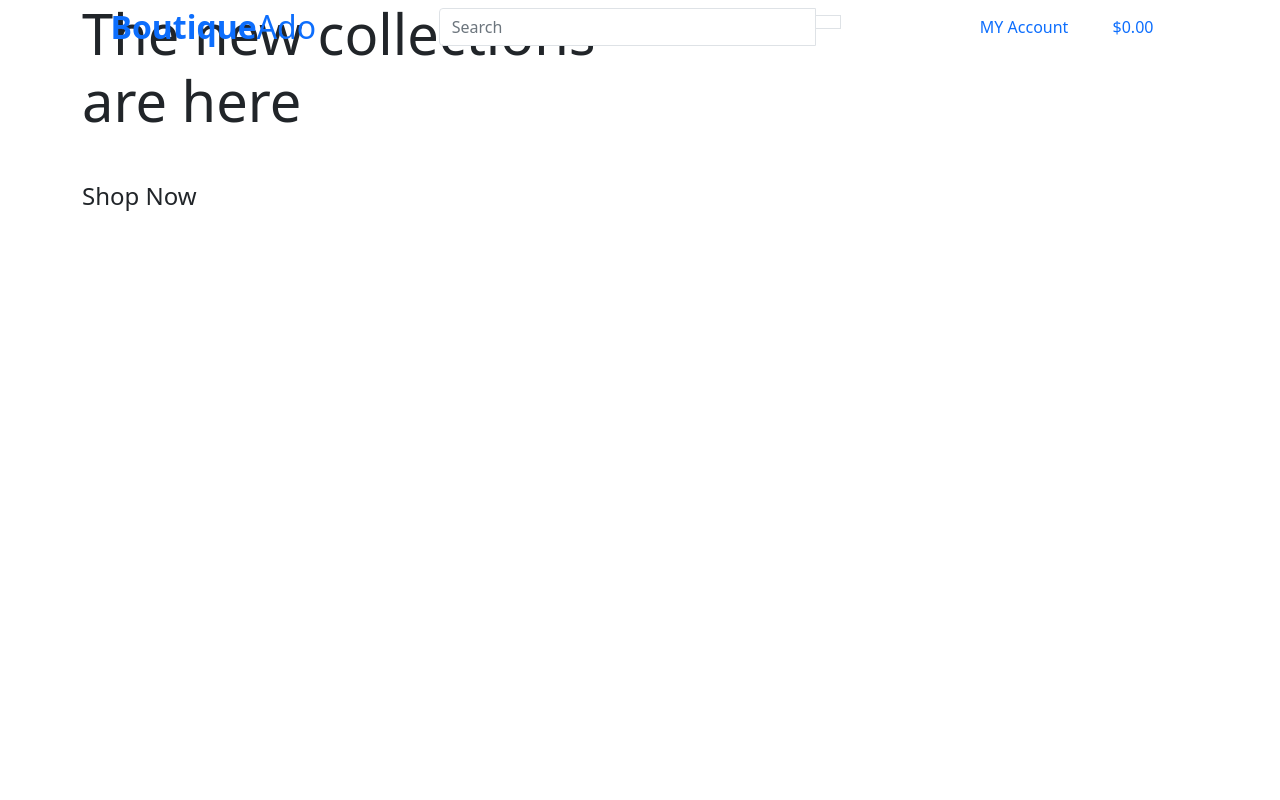
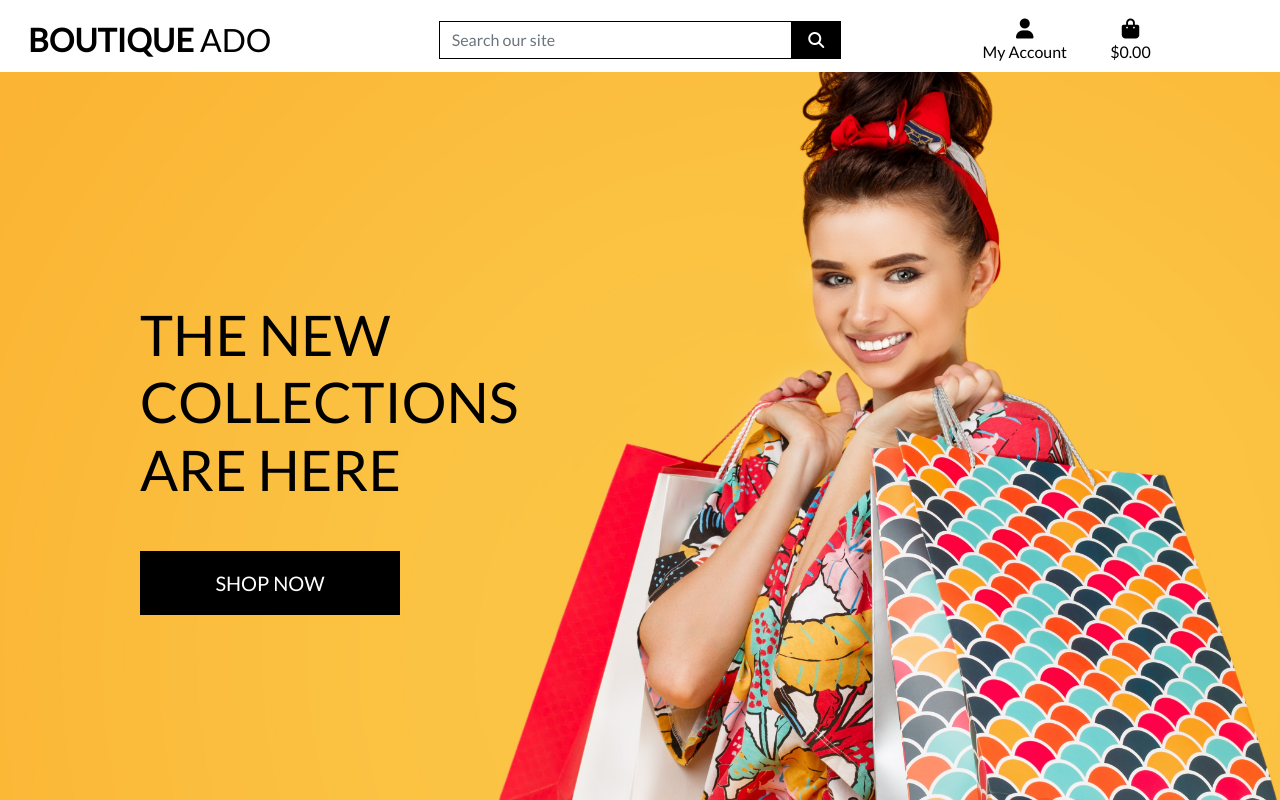
Before and after one commit to behnazkhoshnood/boutique_ado_v1, a Django app: page / in a window 1280 px wide. Run offline with Django 3.2, Linux system fonts and the light colour scheme; some libraries are stand-ins or nearby versions.

Commit message:
completed homepage header and css

```diff
--- a/boutique_ado/settings.py
+++ b/boutique_ado/settings.py
@@ -148,3 +148,7 @@ USE_TZ = True
 # https://docs.djangoproject.com/en/3.1/howto/static-files/
 
 STATIC_URL = '/static/'
+STATICFILES_DIRS = (os.path.join(BASE_DIR, 'static'),)
+
+MEDIA_URL = '/media/'
+MEDIA_ROOT = os.path.join(BASE_DIR, 'media')
--- a/boutique_ado/urls.py
+++ b/boutique_ado/urls.py
@@ -15,9 +15,11 @@ Including another URLconf
 """
 from django.contrib import admin
 from django.urls import path, include
+from django.conf import settings
+from django.conf.urls.static import static
 
 urlpatterns = [
     path('admin/', admin.site.urls),
     path('accounts/', include('allauth.urls')),
     path('', include('home.urls')),
-]
+] + static(settings.MEDIA_URL, document_root=settings.MEDIA_ROOT)
--- a/home/templates/home/index.html
+++ b/home/templates/home/index.html
@@ -2,7 +2,7 @@
 {% load static %}
 
 {% block page_header %}
-    <div class="container header-container ">
+    <div class="container header-container">
         <div class="row">
             <div class="col"></div>
         </div>
@@ -11,14 +11,14 @@
 
 {% block content %}
     <div class="container h-100">
-        <div class="row h-100 ">
+        <div class="row h-100">
             <div class="col-7 col-md-6 my-auto">
                 <h1 class="display-4 logo-font text-black">
                     The new collections are here
                 </h1>
                 <div class="my-5">
-                    <h4>Shop Now
-                        <a href="" class="shop-now-button btn btn-lg rounded-0 text-uppercase py-3"></a>
+                    <h4>
+                        <a href="" class="shop-now-button btn btn-lg rounded-0 text-uppercase py-3">Shop Now</a>
                     </h4>
                 </div>
             </div>
--- /dev/null
+++ b/static/css/base.css
@@ -0,0 +1,81 @@
+html {
+    height: 100%;
+}
+
+body {
+    background: url('/media/homepage_background_cropped.jpg') no-repeat center center fixed;
+    background-size: cover;
+    height: calc(100vh - 164px);
+    color: #555;
+    font-family: 'Lato';
+}
+
+/* from Bulma */
+.icon {
+    align-items: center;
+    display: inline-flex;
+    justify-content: center;
+    height: 1.5rem;
+    width: 1.5rem;
+}
+
+.logo-font {
+    text-transform: uppercase;
+}
+
+.main-logo-link {
+    width: fit-content;
+}
+
+.shop-now-button {
+    background: black;
+    color: white;
+    min-width: 260px;
+}
+
+.btn-black {
+    background: black;
+    color: white;
+}
+
+.shop-now-button:hover,
+.shop-now-button:active,
+.shop-now-button:focus,
+.btn-black:hover,
+.btn-black:active,
+.btn-black:focus {
+    background: #222;
+    color: white;
+}
+
+.text-black {
+    color: #000 !important;
+}
+
+.border-black {
+    border: 1px solid black !important;
+}
+
+/* -------------------------------- Media Queries */
+
+/* Slightly larger container on xl screens */
+@media (min-width: 1200px) {
+  .container {
+    max-width: 80%;
+  }
+}
+
+/* fixed top navbar only on medium and up */
+@media (min-width: 992px) {
+    .fixed-top-desktop-only {
+        position: fixed;
+        top: 0;
+        right: 0;
+        left: 0;
+        z-index: 1030;
+    }
+
+    .header-container {
+        padding-top: 164px;
+    }
+}
--- a/templates/base.html
+++ b/templates/base.html
@@ -2,6 +2,7 @@
 
 <!doctype html>
 <html lang="en">
+
 <head>
     {% block meta %}
     <meta http-equiv="X-UA-compatible" content="ie=edge">
@@ -13,14 +14,21 @@
     {% endblock %}
 
     {% block corecss %}
-            <link href="https://cdn.jsdelivr.net/npm/bootstrap@5.0.0-beta2/dist/css/bootstrap.min.css" rel="stylesheet" integrity="sha384-BmbxuPwQa2lc/FVzBcNJ7UAyJxM6wuqIj61tLrc4wSX0szH/Ev+nYRRuWlolflfl" crossorigin="anonymous">
+    <link href="https://cdn.jsdelivr.net/npm/bootstrap@5.0.0-beta2/dist/css/bootstrap.min.css" rel="stylesheet"
+        integrity="sha384-BmbxuPwQa2lc/FVzBcNJ7UAyJxM6wuqIj61tLrc4wSX0szH/Ev+nYRRuWlolflfl" crossorigin="anonymous">
+    <link rel="stylesheet" href="https://fonts.googleapis.com/css2?family=Lato&display=swap">
+    <link rel="stylesheet" href="{% static 'css/base.css' %}">
     {% endblock %}
 
     {% block extra_css %}
     {% endblock %}
 
     {% block corejs %}
-            <script src="https://cdn.jsdelivr.net/npm/bootstrap@5.0.0-beta2/dist/js/bootstrap.bundle.min.js" integrity="sha384-b5kHyXgcpbZJO/tY9Ul7kGkf1S0CWuKcCD38l8YkeH8z8QjE0GmW1gYU5S9FOnJ0" crossorigin="anonymous"></script>
+        <script src="https://kit.fontawesome.com/3d954e834e.js" crossorigin="anonymous"></script>
+        <script src="https://code.jquery.com/jquery-3.4.1.slim.min.js" integrity="sha384-J6qa4849blE2+poT4WnyKhv5vZF5SrPo0iEjwBvKU7imGFAV0wwj1yYfoRSJoZ+n" crossorigin="anonymous"></script>
+        <script src="https://cdn.jsdelivr.net/npm/popper.js@1.16.0/dist/umd/popper.min.js" integrity="sha384-Q6E9RHvbIyZFJoft+2mJbHaEWldlvI9IOYy5n3zV9zzTtmI3UksdQRVvoxMfooAo" crossorigin="anonymous"></script>
+        <script src="https://stackpath.bootstrapcdn.com/bootstrap/4.4.1/js/bootstrap.min.js" integrity="sha384-wfSDF2E50Y2D1uUdj0O3uMBJnjuUD4Ih7YwaYd1iqfktj0Uod8GCExl3Og8ifwB6" crossorigin="anonymous"></script>
+
     {% endblock %}
 
     {% block extra_js %}
@@ -28,18 +36,19 @@
 
     <title>Boutique Ado {% block extra_title %}{% endblock %}</title>
 </head>
+
 <body>
     <header class="container-fluid fixed-top">
-          <div class="row">
+        <div id="topnav" class="row bg-white pt-lg-2 d-none d-lg-flex">
             <div class="col-12 col-lg-4 my-auto py-1 py-lg-0 text-center text-lg-left">
                 <a href="{% url 'home' %}" class="nav-link main-logo-link">
-                        <h2 class="logo-front text-black my-0"><strong>Boutique</strong>Ado</h2>
+                    <h2 class="logo-font text-black my-0"><strong>Boutique</strong> Ado</h2>
                 </a>
             </div>
             <div class="col-12 col-lg-4 my-auto py-1 py-lg-0">
                 <form method="GET" action="">
                     <div class="input-group w-100">
-                            <input class="form-control border border-black round-0" type="text" name="q" placeholder="Search">
+                        <input class="form-control border border-black rounded-0" type="text" name="q" placeholder="Search our site">
                         <div class="input-group-append">
                             <button class="form-control btn btn-black border border-black rounded-0" type="submit">
                                 <span class="icon">
@@ -56,24 +65,24 @@
                         <a class="text-black nav-link" href="#" id="user-options" data-toggle="dropdown" aria-haspopup="true" aria-expanded="false">
                             <div class="text-center">
                                 <div><i class="fas fa-user fa-lg"></i></div>
-                                  <p class="my-0">MY Account</p>
+                                <p class="my-0">My Account</p>
                             </div>
                         </a>
                         <div class="dropdown-menu border-0" aria-labelledby="user-options">
                             {% if request.user.is_authenticated %}
                                 {% if request.user.is_superuser %}
-                                      <a href="" class="dropdoen-item">Product Management</a>
+                                    <a href="" class="dropdown-item">Product Management</a>
                                 {% endif %}
                                 <a href="" class="dropdown-item">My Profile</a>
-                                  <a href="% url 'account_logout' %" class="dropdown-item">Logout</a>
+                                <a href="{% url 'account_logout' %}" class="dropdown-item">Logout</a>
                             {% else %}
-                                  <a href="% url 'account_signup' %" class="dropdown-item">Register</a>
-                                  <a href="% url 'account_login' %" class="dropdown-item">Login</a>
+                                <a href="{% url 'account_signup' %}" class="dropdown-item">Register</a>
+                                <a href="{% url 'account_login' %}" class="dropdown-item">Login</a>
                             {% endif %}
                         </div>
                     </li>
                     <li class="list-inline-item">
-                          <a class="{% if grand_total %}text-info font-weight-blod{% else %}text-block{% endif %} nav-link" href="">
+                        <a class="{% if grand_total %}text-info font-weight-bold{% else %}text-black{% endif %} nav-link" href="">
                             <div class="text-center">
                                 <div><i class="fas fa-shopping-bag fa-lg"></i></div>
                                 <p class="my-0">
@@ -104,4 +113,5 @@
     {% block postload_js %}
     {% endblock %}
 </body>
+
 </html>
```
Also changed, not shown: templates/allauth/base.html (+40 -0 lines), media/homepage_background_cropped.jpg (added). Lines whose indentation alone changed are shown as unchanged.
